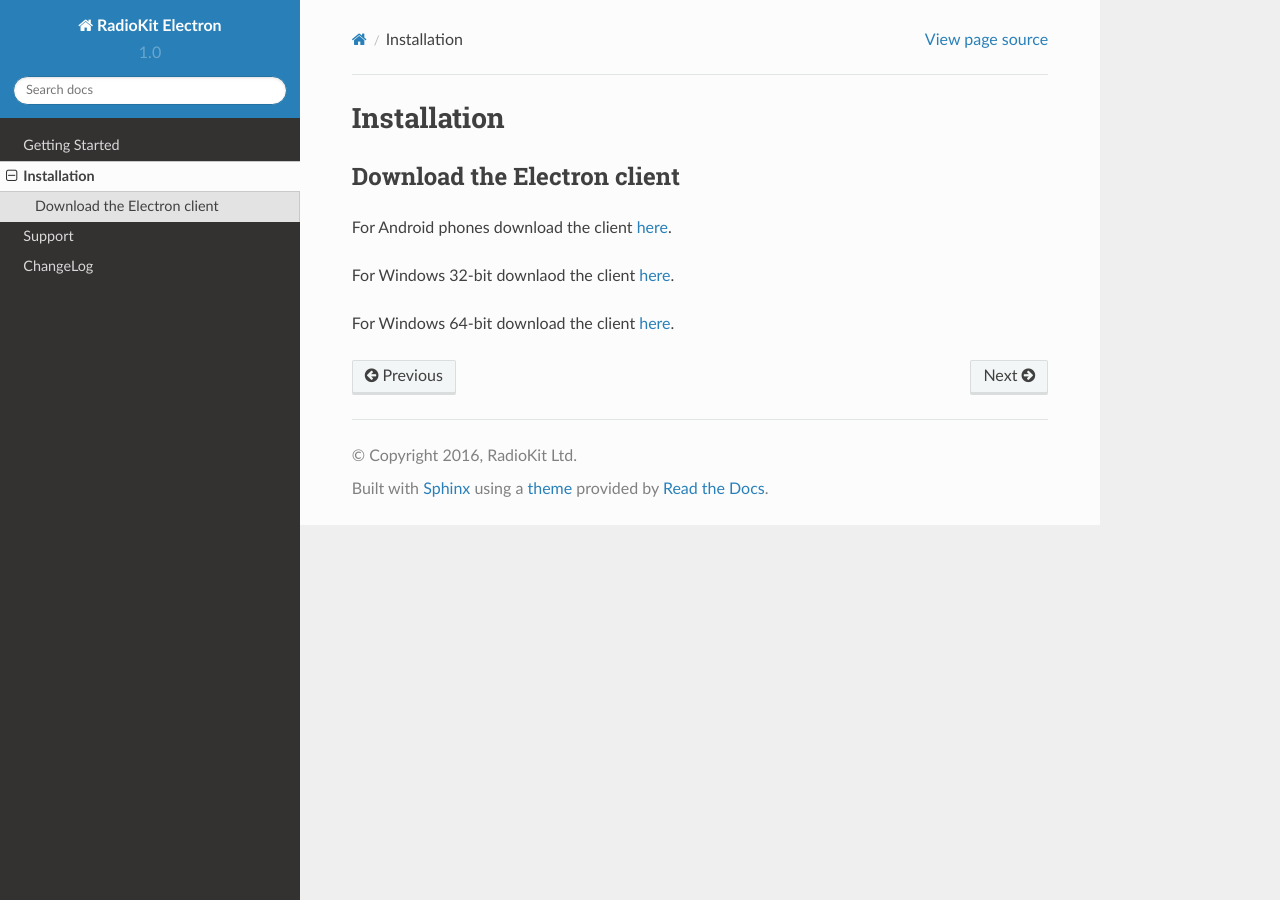
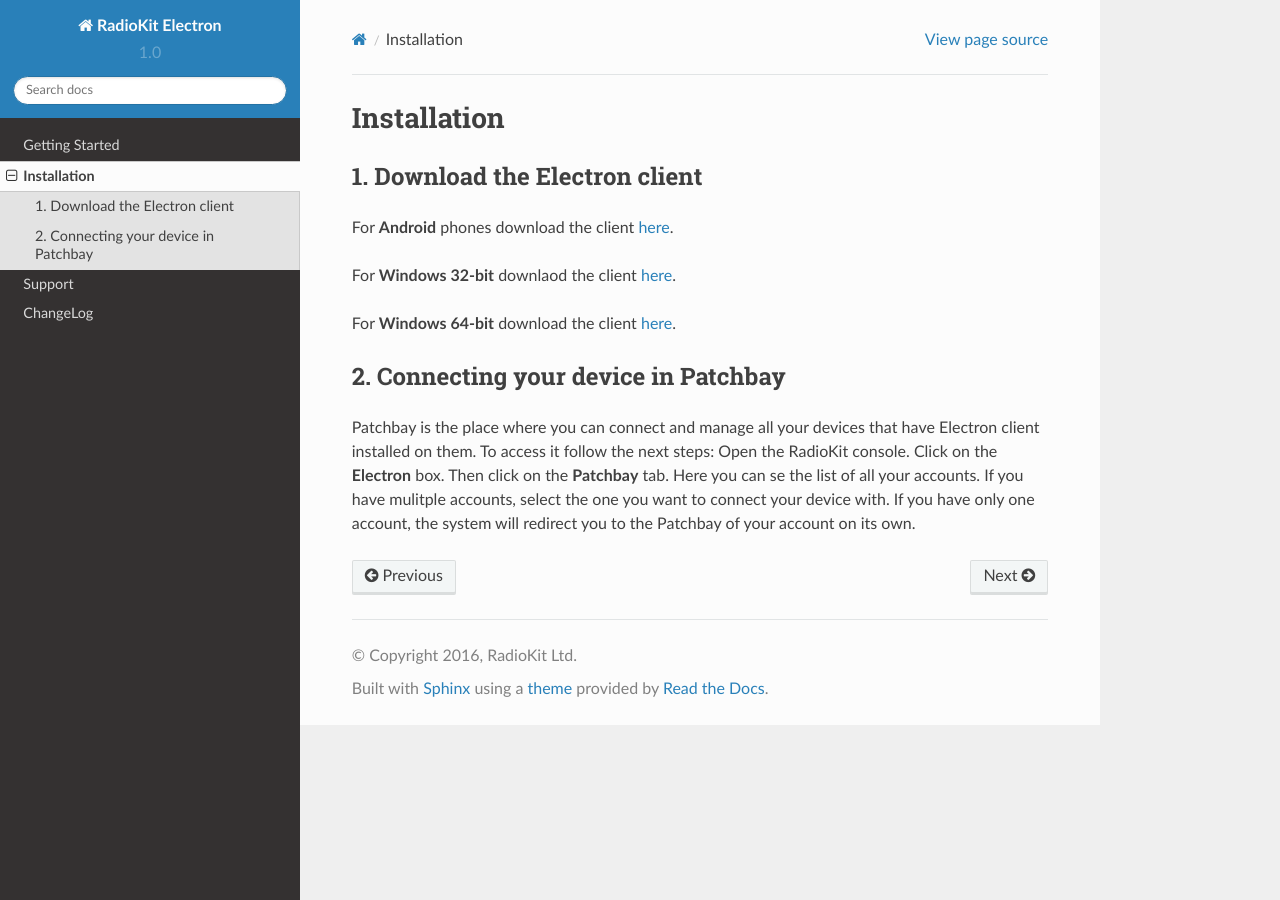
Before and after one commit to radiokit/electron-docs, a Sphinx documentation site: the page built from docs/source/installation.rst, in a window 1280 px wide. Built offline with Sphinx 7.4.7 and the Read the Docs theme 2.0.0, drawn with Linux system fonts in a browser that asks for light colours.

Commit message:
installation.rst edited online with Bitbucket

```diff
--- a/docs/source/installation.rst
+++ b/docs/source/installation.rst
@@ -1,14 +1,23 @@
 Installation
 ============
 
-Download the Electron client
-----------------------------
+1. Download the Electron client
+-------------------------------
 
-For Android phones download the client `here <https://play.google.com/store/apps/details?id=org.radiokit.electron>`_.
+For **Android** phones download the client `here <https://play.google.com/store/apps/details?id=org.radiokit.electron>`_.
 
-For Windows 32-bit downlaod the client `here <https://packages.radiokit.org/packages/windows/radiokit-electron/stable/latest-32bit>`_.
+For **Windows 32-bit** downlaod the client `here <https://packages.radiokit.org/packages/windows/radiokit-electron/stable/latest-32bit>`_.
 
-For Windows 64-bit download the client `here <https://packages.radiokit.org/packages/windows/radiokit-electron/stable/latest-64bit>`_.
+For **Windows 64-bit** download the client `here <https://packages.radiokit.org/packages/windows/radiokit-electron/stable/latest-64bit>`_.
+
+
+2. Connecting your device in Patchbay
+-------------------------------------
+
+Patchbay is the place where you can connect and manage all your devices that have Electron client installed on them. To access it follow the next steps:
+Open the RadioKit console. Click on the **Electron** box. Then click on the **Patchbay** tab. Here you can se the list of all your accounts. If you have mulitple accounts, select the one you
+want to connect your device with. If you have only one account, the system will redirect you to the Patchbay of your account on its own.
+
 
 
 
```
